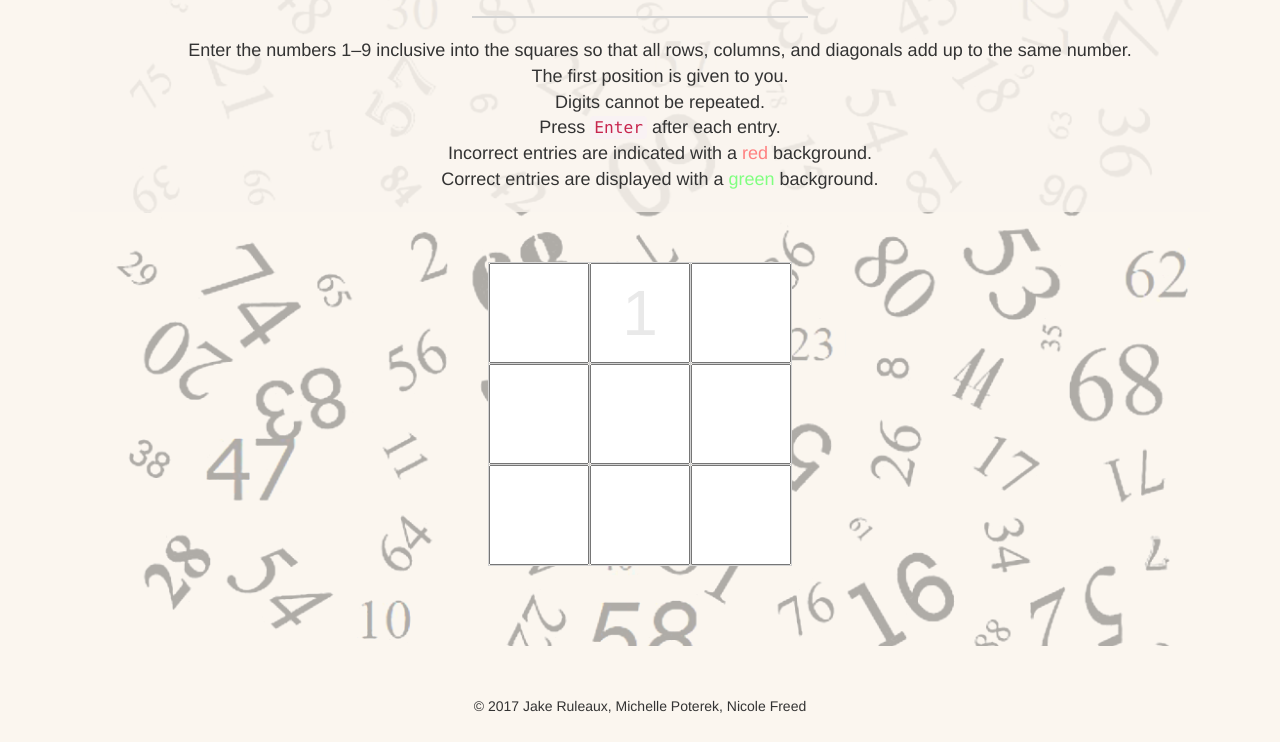
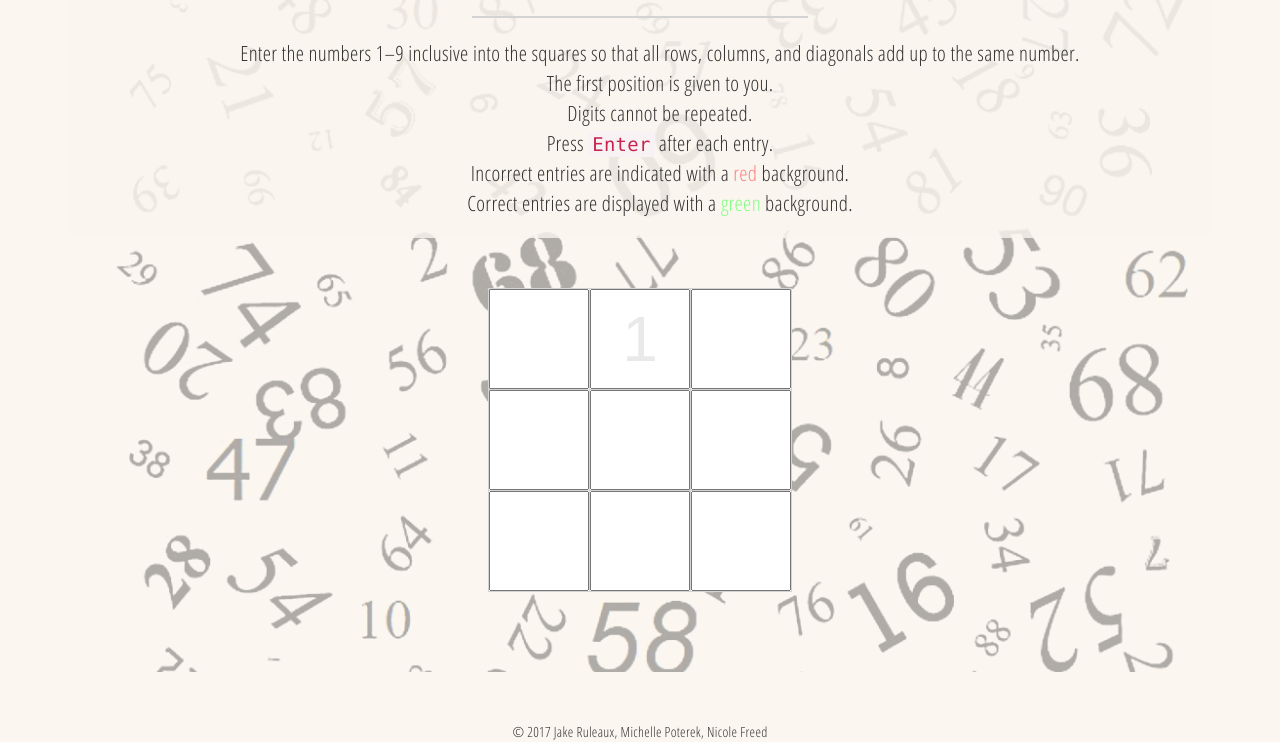
Before and after one commit to PoterekM/magic-square, a plain HTML site: page index.html in a window 1280 px wide. Shown: the part 388-1130 px from the top of the page. Before the commit the page ends 1104 px from the top, so only its background shows below. Drawn offline with nearby package versions, Linux system fonts and the light colour scheme.

Commit message:
add text font

```diff
--- a/css/styles.css
+++ b/css/styles.css
@@ -1,9 +1,3 @@
-/*
-font-family: 'Happy Monkey', cursive;
-font-family: 'Walter Turncoat', cursive;
-font-family: 'Unica One', cursive;
-*/
-
 body {
   background-color: rgba(251, 246, 239, 1);
 }
@@ -82,7 +76,9 @@ hr {
 
 #rules li {
   list-style: none;
-  font-size: 18px;
+  font-size: 21px;
+  font-family: 'Open Sans Condensed', sans-serif;
+  letter-spacing: 0.3px;
 }
 
 #red {
@@ -158,4 +154,6 @@ h2#win-message {
 footer {
   padding-top: 0px;
   text-align: center;
+  font-family: 'Open Sans Condensed', sans-serif;
+  letter-spacing: 0.3px;
 }
--- a/index.html
+++ b/index.html
@@ -2,7 +2,7 @@
 <html>
   <head>
     <link href="css/bootstrap.css" rel="stylesheet" type="text/css">
-    <link href="https://fonts.googleapis.com/css?family=Unica+One" rel="stylesheet">
+    <link href="https://fonts.googleapis.com/css?family=Open+Sans+Condensed:300|Roboto+Condensed:300|Unica+One" rel="stylesheet">
     <link href="css/styles.css" rel="stylesheet" type="text/css">
     <script src="js/jquery-3.2.1.js"></script>
     <script src="js/scripts.js"></script>
```
